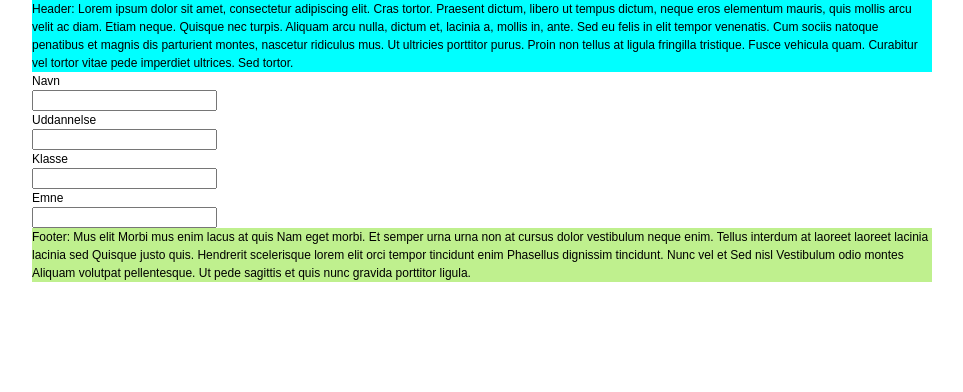
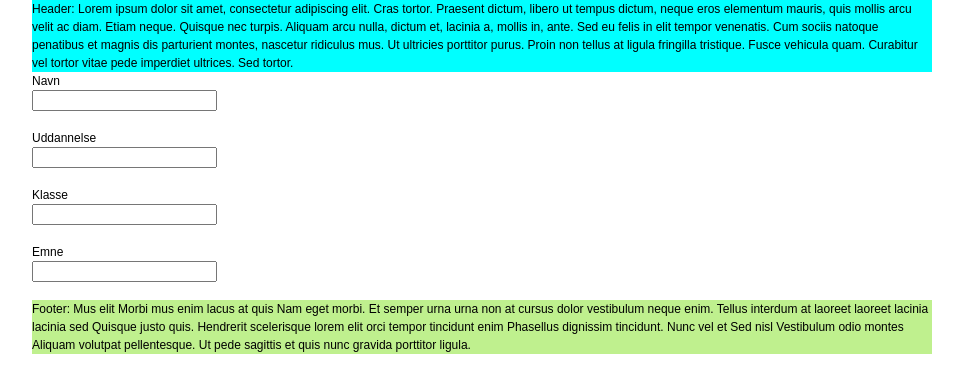
Before and after one commit to Lasse0604/ux-some, a plain HTML site: page index.html in a window 1280 px wide. Shown: the whole page, without its empty margins (158-1121 px from the left). Drawn offline with Linux system fonts and the light colour scheme; a script that the page names is missing; a web font is replaced by a local one.

Commit message:
version 4
css padding

```diff
--- a/css/style.css
+++ b/css/style.css
@@ -35,6 +35,35 @@ header {
 -----------------------------------------------------------------------------*/
 main {}
 
+.input {
+    margin-left: auto;
+    margin-right: auto;
+}
+
+#fname {
+    padding-bottom: 2%;
+    margin-left: auto;
+    margin-right: auto;
+}
+
+#school {
+    padding-bottom: 2%;
+    margin-left: auto;
+    margin-right: auto;
+}
+
+#class {
+    padding-bottom: 2%;
+    margin-left: auto;
+    margin-right: auto;
+}
+
+#subject {
+    padding-bottom: 2%;
+    margin-left: auto;
+    margin-right: auto;
+}
+
 
 
 
--- a/index.html
+++ b/index.html
@@ -27,7 +27,7 @@
 
         <main>
             <article>
-                <section>
+                <section class="input">
                     <div id="fname">
                         <label for="fname"><h2>Navn</h2></label>
                         <input type="text" id="fnameinput" name="fname">
```
